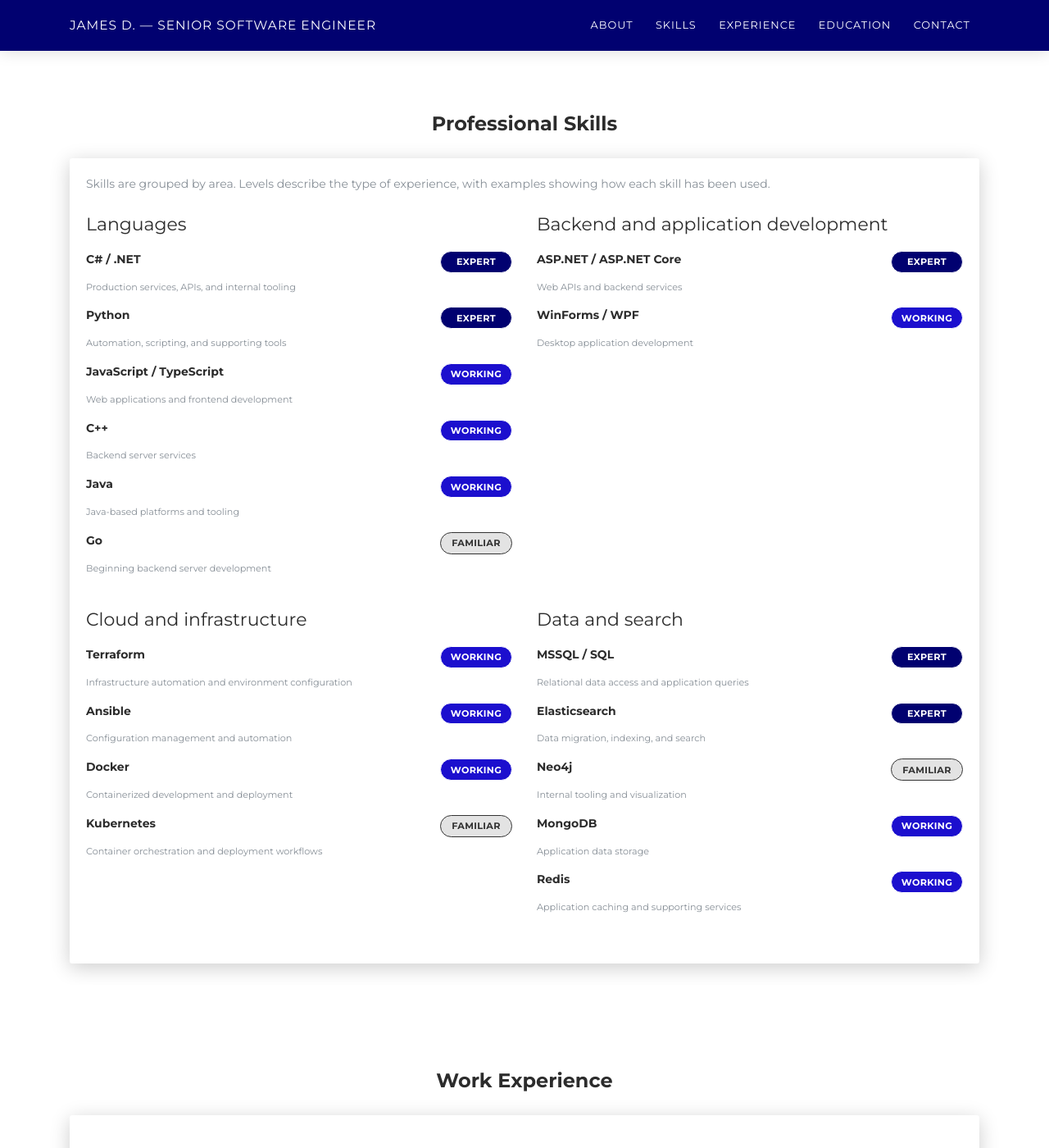
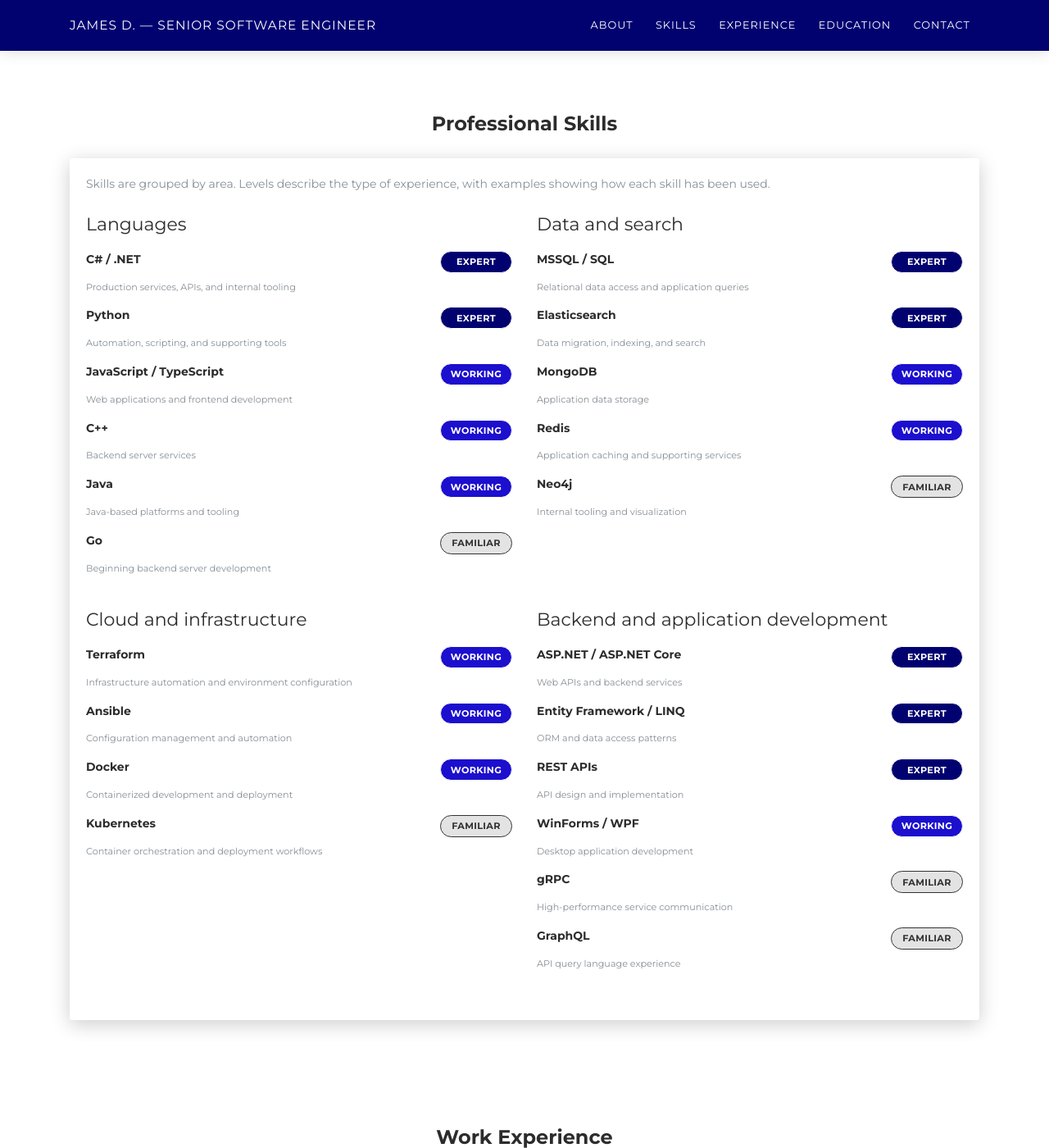
Before and after one commit to jamesd24/jamesd24.github.io, a Jekyll site: the page built from index.html, in a window 1280 px wide and 1400 px high, scrolled down 921 px. Shown: the whole window at 82% size. Built offline with Jekyll 4.4.1, drawn with Linux system fonts in a browser that asks for light colours; nearby versions of some CDN libraries.

Commit message:
Reorder skills by expertise level and expand backend section with additional technologies

```diff
--- a/_data/skills.yml
+++ b/_data/skills.yml
@@ -19,14 +19,23 @@
       level: Familiar
       evidence: Beginning backend server development
 
-- name: Backend and application development
+- name: Data and search
   skills:
-    - name: ASP.NET / ASP.NET Core
+    - name: MSSQL / SQL
       level: Expert
-      evidence: Web APIs and backend services
-    - name: WinForms / WPF
+      evidence: Relational data access and application queries
+    - name: Elasticsearch
+      level: Expert
+      evidence: Data migration, indexing, and search
+    - name: MongoDB
       level: Working
-      evidence: Desktop application development
+      evidence: Application data storage
+    - name: Redis
+      level: Working
+      evidence: Application caching and supporting services
+    - name: Neo4j
+      level: Familiar
+      evidence: Internal tooling and visualization
 
 - name: Cloud and infrastructure
   skills:
@@ -43,20 +52,23 @@
       level: Familiar
       evidence: Container orchestration and deployment workflows
 
-- name: Data and search
+- name: Backend and application development
   skills:
-    - name: MSSQL / SQL
+    - name: ASP.NET / ASP.NET Core
       level: Expert
-      evidence: Relational data access and application queries
-    - name: Elasticsearch
+      evidence: Web APIs and backend services
+    - name: Entity Framework / LINQ
       level: Expert
-      evidence: Data migration, indexing, and search
-    - name: Neo4j
+      evidence: ORM and data access patterns
+    - name: REST APIs
+      level: Expert
+      evidence: API design and implementation
+    - name: WinForms / WPF
+      level: Working
+      evidence: Desktop application development
+    - name: gRPC
       level: Familiar
-      evidence: Internal tooling and visualization
-    - name: MongoDB
-      level: Working
-      evidence: Application data storage
-    - name: Redis
-      level: Working
-      evidence: Application caching and supporting services
+      evidence: High-performance service communication
+    - name: GraphQL
+      level: Familiar
+      evidence: API query language experience
```
